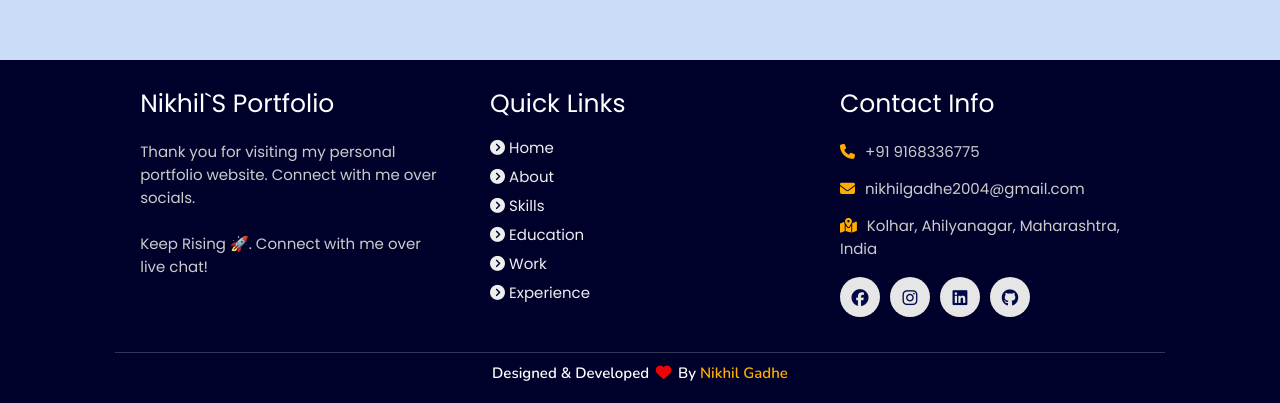
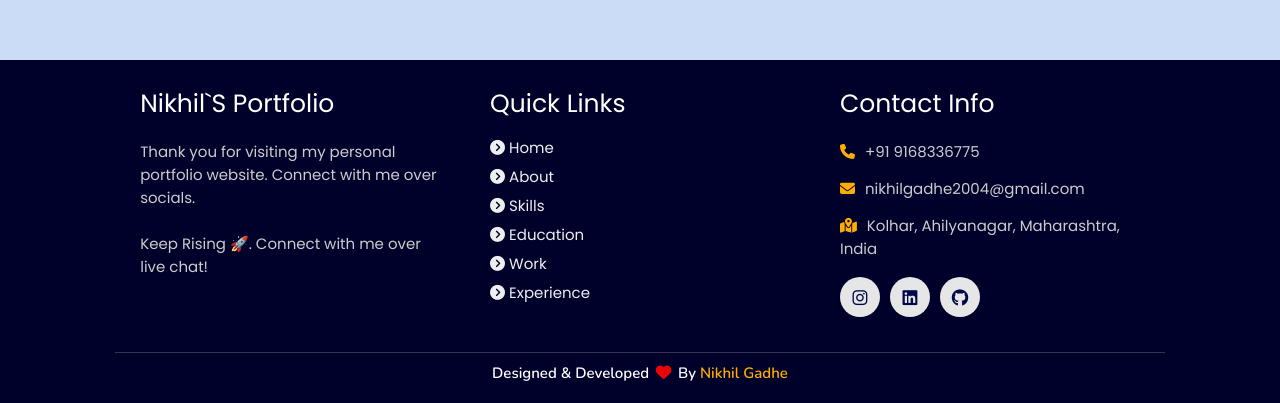
Before and after one commit to nikhilgadhe/portfolio-website-Nikhil-Gadhe, a plain HTML site: page index.html in a window 1280 px wide. Shown: the part 4500-4903 px from the top of the page. Drawn offline with nearby package versions, Linux system fonts and the light colour scheme; files that its build step writes are made by us from their sources; a script that the page names is missing; files whose address does not match are found by name.

Commit message:
Update index.html

```diff
--- a/index.html
+++ b/index.html
@@ -48,7 +48,7 @@
         <ul class="social-icons">
           <!-- <li><a class="facebook" aria-label="Facebook" href="https://www.facebook.com/people/Code-With-Tanveer/100090088137923/" target="_blank"><i class="fab fa-facebook"></i></a></li> -->
           <li><a class="instagram" aria-label="Instagram" href="https://www.instagram.com/nikhil__gadhe/?next=%2F"><i class="fab fa-instagram" target="_blank"></i></a></li>
-          <li><a class="linkedin" aria-label="LinkedIn" href="www.linkedin.com/in/nikhil-gadhe-8708602b4" target="_blank"><i class="fab fa-linkedin"></i></a></li>
+          <li><a class="linkedin" aria-label="LinkedIn" href="https://www.linkedin.com/in/nikhil-gadhe-8708602b4/" target="_blank"><i class="fab fa-linkedin"></i></a></li>
           <!--<li><a class="twitter" aria-label="twitter" href="https://twitter.com/ansaritanveer09?t=djOjp9Qx9fn4MNXnPF96Pw&s=09" target="_blank"><i class="fab fa-twitter"></i></a></li> -->
           <li><a class="github" aria-label="GitHub" href="https://github.com/nikhilgadhe" target="_blank"><i class="fab fa-github"></i></a></li>
           <!-- <li><a class="dev" aria-label="Dev" href="https://www.youtube.com/channel/UCUHWQr2ACeR2lSMXABALxHw" target="_blank"><i class="fa-brands fa-youtube"></i></a></li> -->
@@ -494,11 +494,11 @@
           <p> <i class="fas fa-envelope"></i>nikhilgadhe2004@gmail.com</p>
           <p> <i class="fas fa-map-marked-alt"></i>Kolhar, Ahilyanagar, Maharashtra, India</p>
           <div class="share">
-            <a class="facebook" aria-label="Facebook" href="https://www.facebook.com/people/Code-With-Tanveer/100090088137923/" target="_blank"><i class="fab fa-facebook"></i></a>
-            <a class="instagram" aria-label="Instagram" href="https://www.instagram.com/codewithtanveer/"><i class="fab fa-instagram" target="_blank"></i></a>
-            <a class="linkedin" aria-label="LinkedIn" href="https://www.linkedin.com/in/tanveer-ahmad-934155227?utm_source=share&utm_campaign=share_via&utm_content=profile&utm_medium=android_app" target="_blank"><i class="fab fa-linkedin"></i></a>
+            <!-- <a class="facebook" aria-label="Facebook" href="https://www.facebook.com/people/Code-With-Tanveer/100090088137923/" target="_blank"><i class="fab fa-facebook"></i></a> -->
+            <a class="instagram" aria-label="Instagram" href="https://www.instagram.com/nikhil__gadhe/?next=%2F"><i class="fab fa-instagram" target="_blank"></i></a>
+            <a class="linkedin" aria-label="LinkedIn" href="https://www.linkedin.com/in/nikhil-gadhe-8708602b4/" target="_blank"><i class="fab fa-linkedin"></i></a>
             <!-- <a class="twitter" aria-label="twitter" href="https://twitter.com/ansaritanveer09?t=djOjp9Qx9fn4MNXnPF96Pw&s=09" target="_blank"><i class="fab fa-twitter"></i></a> -->
-            <a class="github" aria-label="GitHub" href="https://github.com/CodeWithTanveer" target="_blank"><i class="fab fa-github"></i></a>
+            <a class="github" aria-label="GitHub" href="https://github.com/nikhilgadhe" target="_blank"><i class="fab fa-github"></i></a>
             <!-- <a class="dev" aria-label="Dev" href="https://www.youtube.com/channel/UCUHWQr2ACeR2lSMXABALxHw" target="_blank"><i class="fa-brands fa-youtube"></i></a> -->
           </div>
       </div>
```
